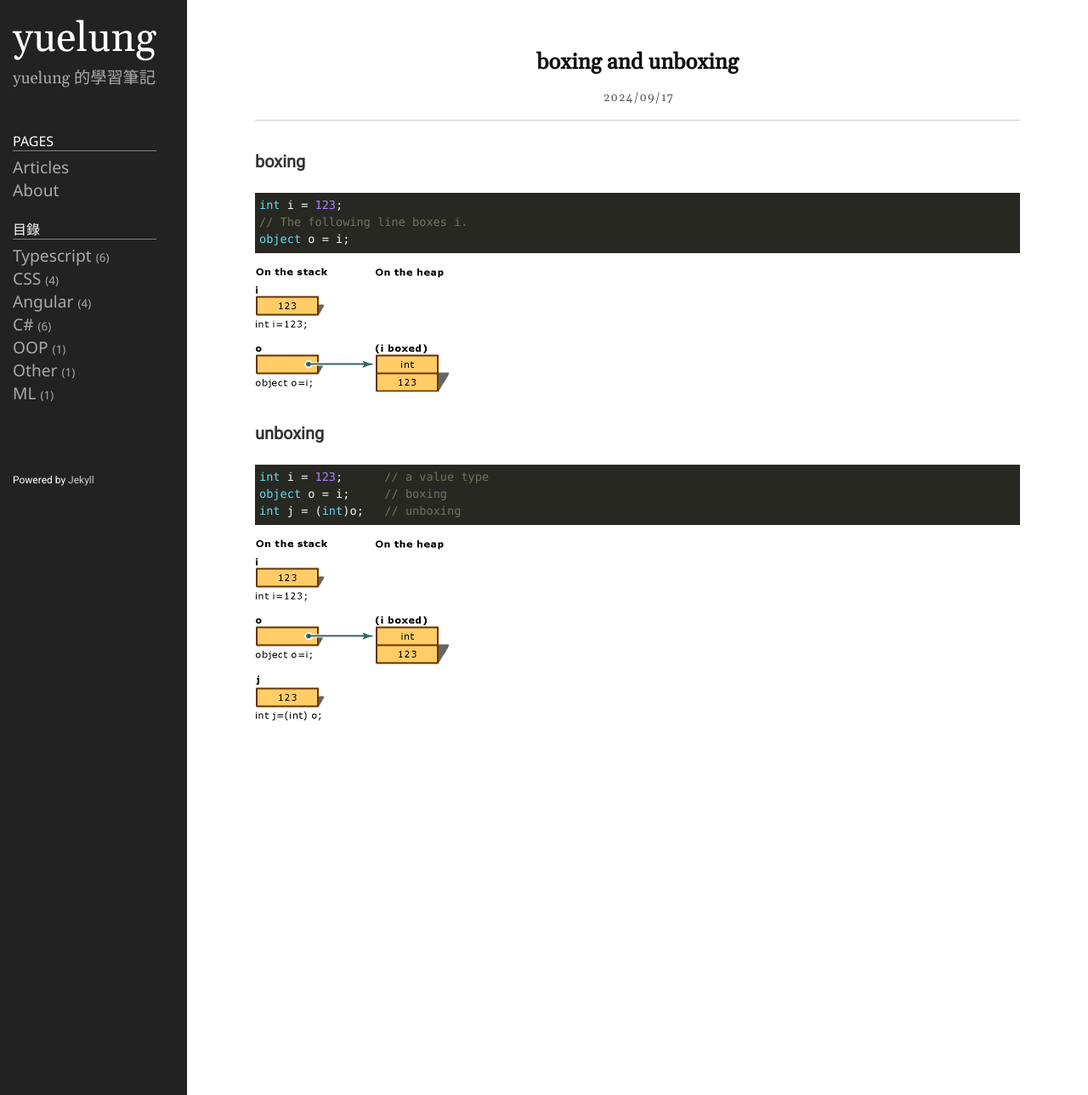
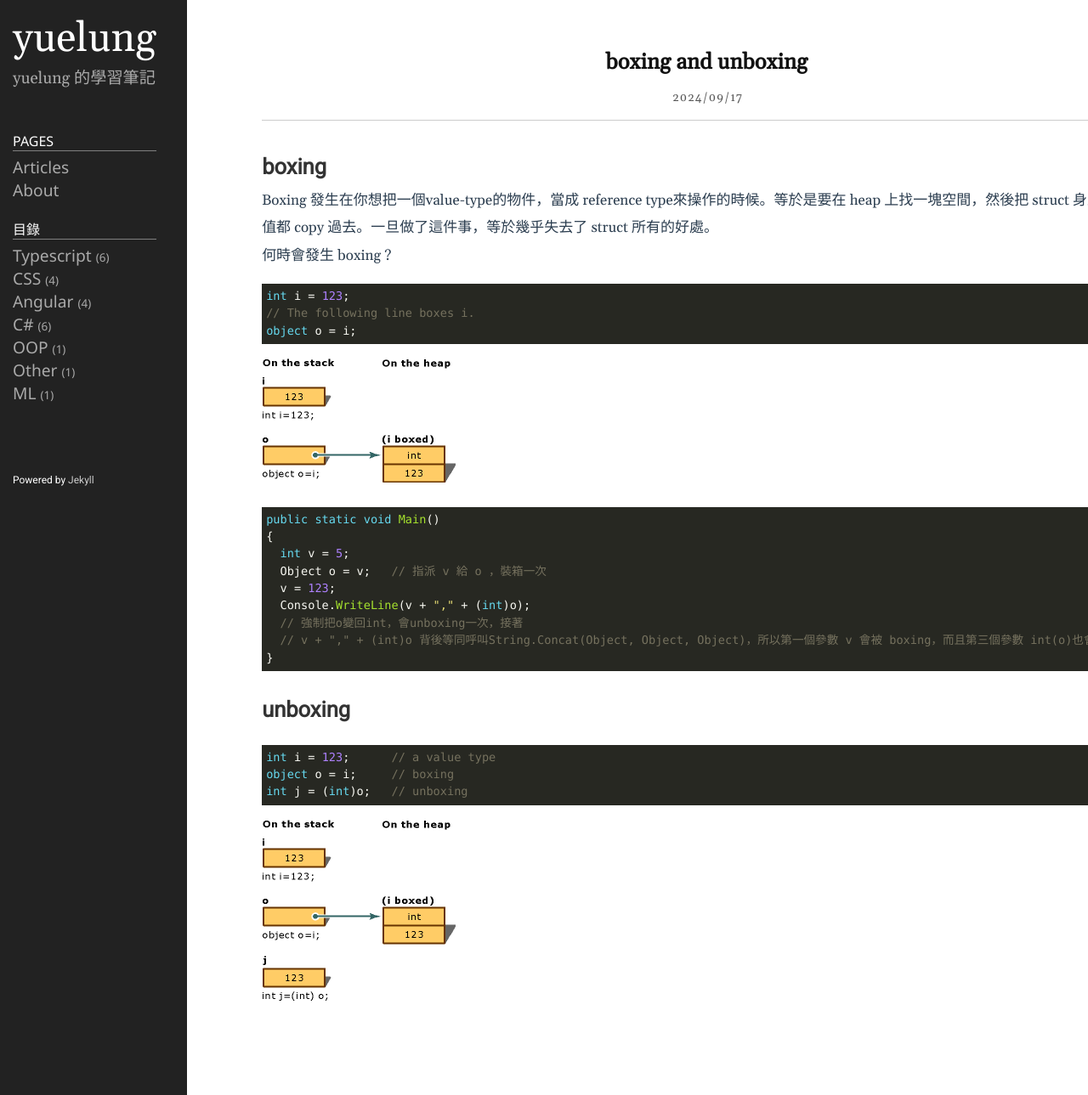
Before and after one commit to YueLung/yuelung.github.io, a Jekyll site: the page built from _posts/c#/2024-09-17-005.markdown, in a window 1280 px wide and 1289 px high. Shown: the whole window at 85% size. Built offline with Jekyll 4.4.1, drawn with Linux system fonts in a browser that asks for light colours.

Commit message:
modify c# 005、006

````diff
--- a/_posts/c#/2024-09-17-005.markdown
+++ b/_posts/c#/2024-09-17-005.markdown
@@ -4,7 +4,10 @@ title: boxing and unboxing
 date: 2024-09-17 14:56:00 +0800
 category: C#
 ---
-### boxing
+## boxing
+Boxing 發生在你想把一個value-type的物件，當成 reference type來操作的時候。等於是要在 heap 上找一塊空間，然後把 struct 身上所有的值都 copy 過去。一旦做了這件事，等於幾乎失去了 struct 所有的好處。
+
+何時會發生 boxing ?
 ```c#
 int i = 123;
 // The following line boxes i.
@@ -12,7 +15,19 @@ object o = i;
 ```
 ![alt text](/public/img/csharp/005-boxing-1.png)
 
-### unboxing
+``` c#
+public static void Main()
+{
+  int v = 5;
+  Object o = v;   // 指派 v 給 o ，裝箱一次
+  v = 123;
+  Console.WriteLine(v + "," + (int)o);
+  // 強制把o變回int，會unboxing一次，接著
+  // v + "," + (int)o 背後等同呼叫String.Concat(Object, Object, Object)，所以第一個參數 v 會被 boxing，而且第三個參數 int(o)也會再被 boxing 回 Object。
+}
+```
+
+## unboxing
 ```c#
 int i = 123;      // a value type
 object o = i;     // boxing
````
Also changed, not shown: _posts/c#/2024-09-21-006.markdown (+4 -3 lines).
